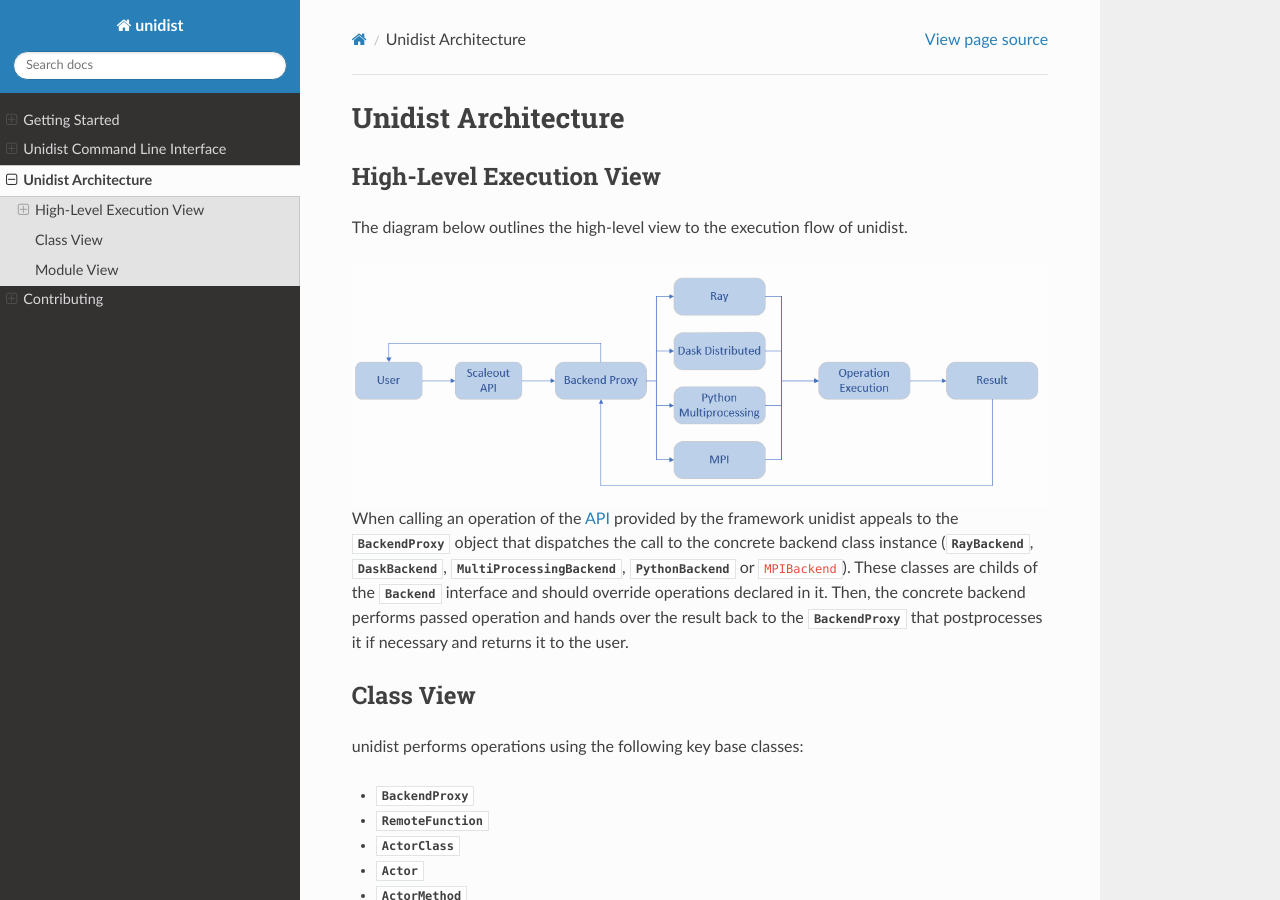
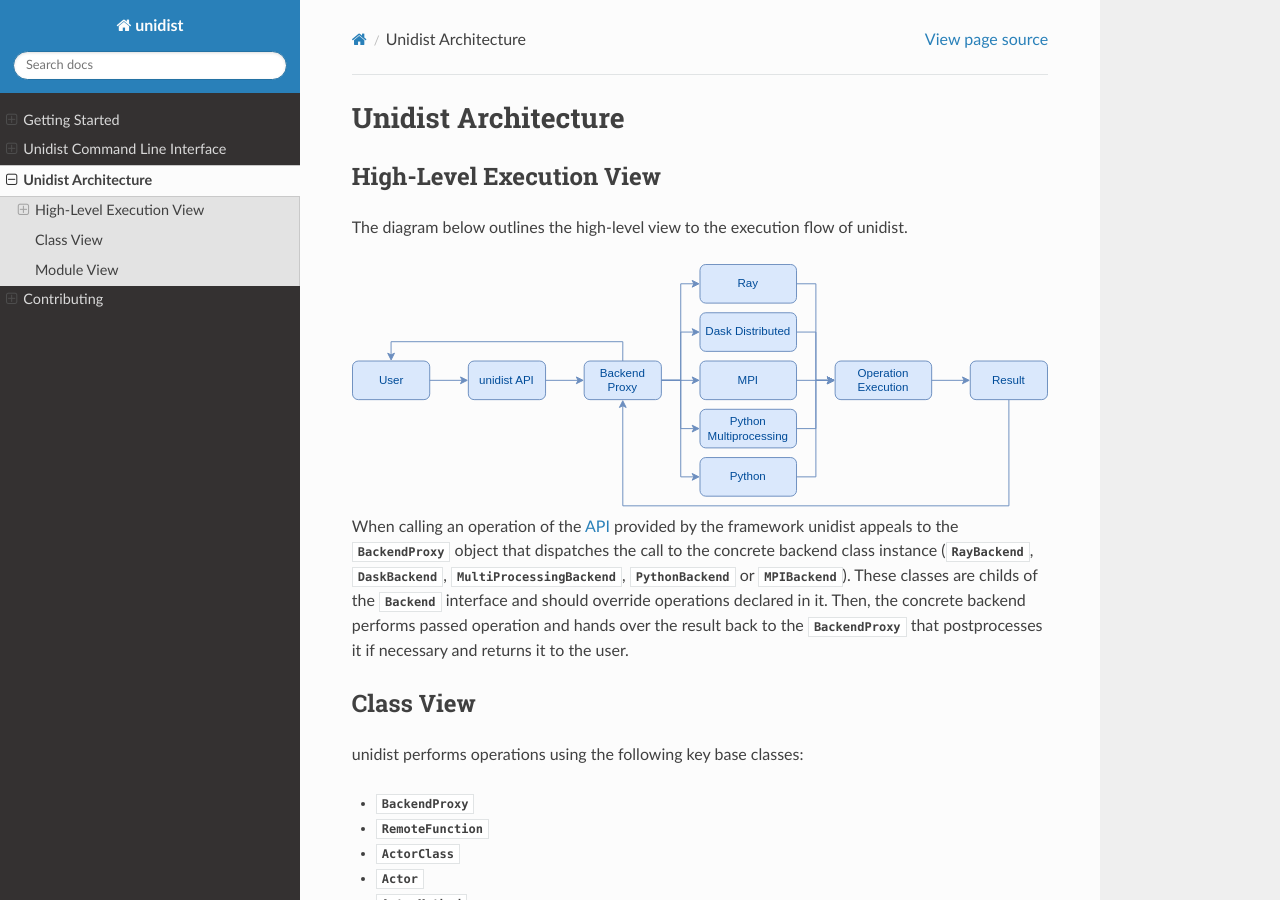
Before and after one commit to modin-project/unidist, a Sphinx documentation site: the page built from docs/developer/architecture.rst, in a window 1280 px wide and 900 px high. Built offline with Sphinx 7.4.7 and the Read the Docs theme 2.0.0, drawn with Linux system fonts in a browser that asks for light colours.

Commit message:
DOCS-#81: Update `High-Level Execution View` section
Signed-off-by: Alexey Prutskov <alexey.prutskov@intel.com>

```diff
--- a/docs/developer/architecture.rst
+++ b/docs/developer/architecture.rst
@@ -11,7 +11,7 @@
 
 The diagram below outlines the high-level view to the execution flow of unidist.
 
-.. image:: /img/execution_flow.png
+.. image:: /img/execution_flow.svg
    :align: center
 
 .. toctree::
```
Also changed, not shown: other parts of docs/developer/architecture.rst (+1 -1 lines), docs/img/execution_flow.png (deleted), docs/img/execution_flow.svg (added).
